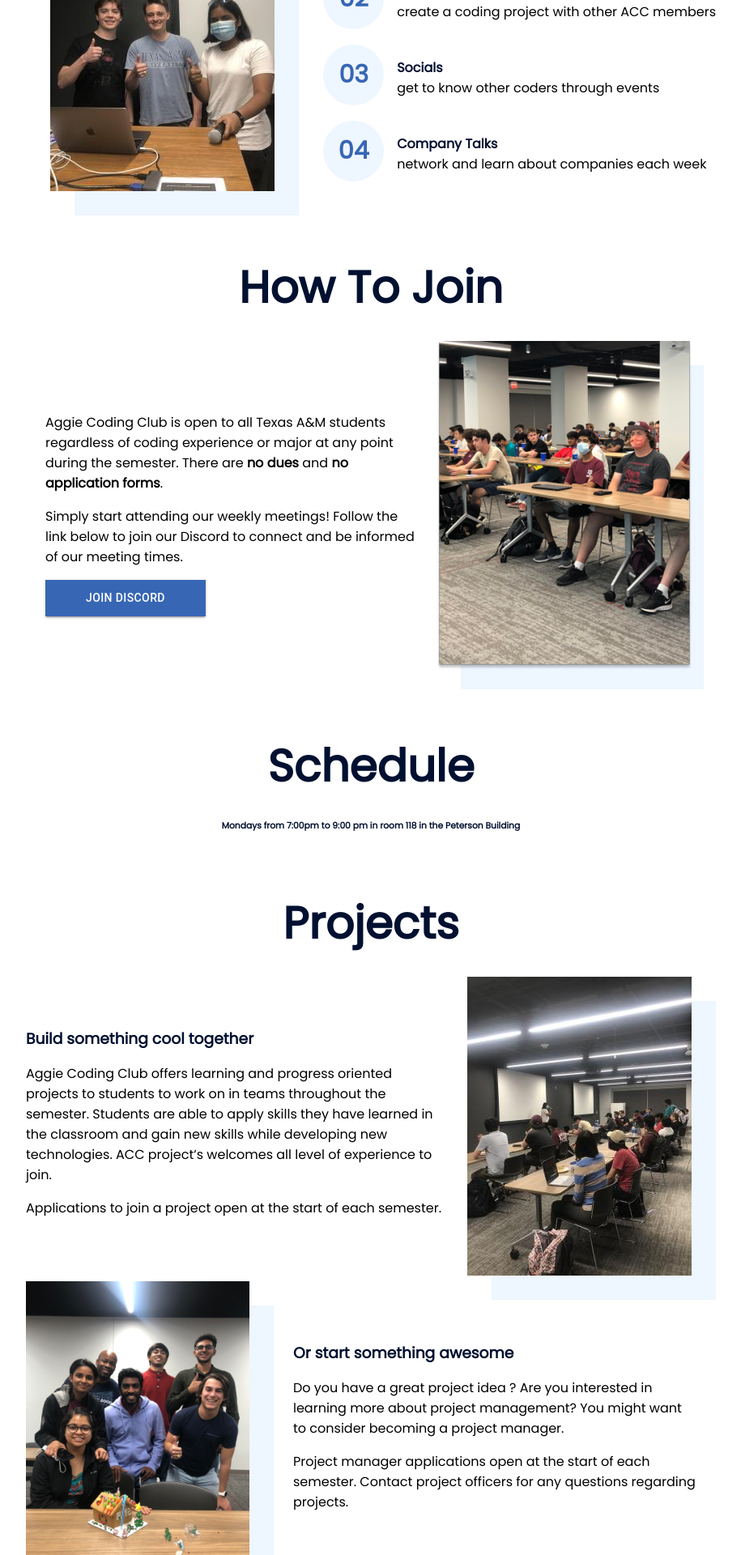
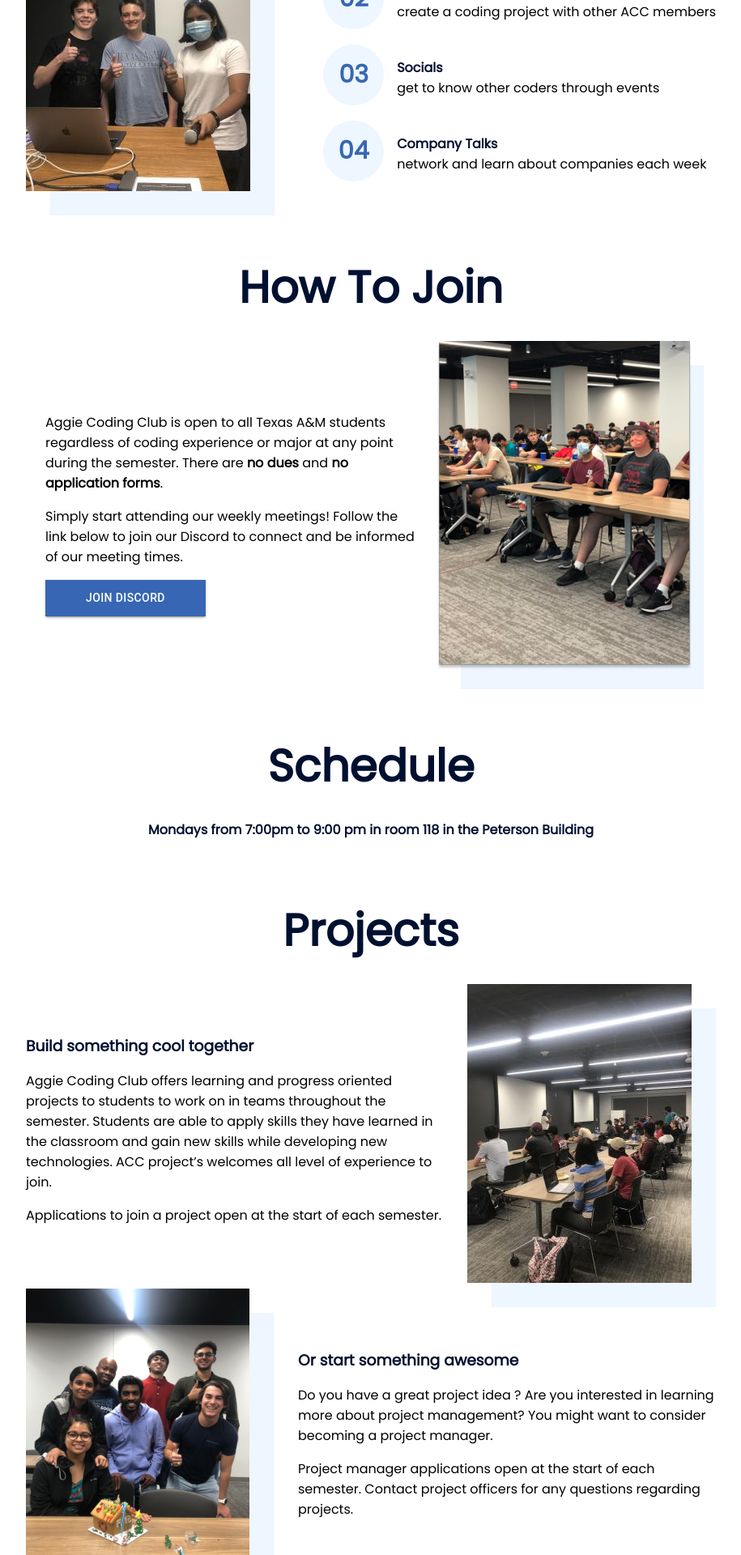
Before and after one commit to aggie-coding-club/club_website_2, a React (Create React App) app: page / in a window 1280 px wide. Shown: the part 880-2800 px from the top of the page at 81% size, without its empty margins (182-1097 px from the left). Built offline with nearby package versions, Linux system fonts and the light colour scheme.

Commit message:
Made Website Responsive (#15)
* welcome screen responsive

* pictures disappear in what we do + how to join

* BlueOffsetImage will not display on small screen size

* made project section responsive

* fixed h6 font size

```diff
--- a/src/App.css
+++ b/src/App.css
@@ -25,6 +25,7 @@
 }
 
 h6 {
+  font-size: 16px;
   text-align: center;
 }
 
--- a/src/App.js
+++ b/src/App.js
@@ -32,9 +32,9 @@
       values: {
         sm: 400,
         md: 600,
-        lg: 800
-      }
-    }
+        lg: 800,
+      },
+    },
   },
 });
 
--- a/src/components/assets/BlueOffsetImage.js
+++ b/src/components/assets/BlueOffsetImage.js
@@ -1,4 +1,5 @@
 import { useTheme } from "@emotion/react";
+import { Box } from "@mui/material";
 
 /**
  *
@@ -11,6 +12,14 @@
   const theme = useTheme();
   const w = width ? width : 300;
   const h = height ? height : 400;
+
+  const boxStyle = {
+    display: {
+      xs: "none",
+      sm: "none",
+      md: "flex",
+    },
+  };
 
   const containerStyle = {
     position: "relative",
@@ -28,9 +37,11 @@
     backgroundColor: theme.palette.info.main,
   };
   return (
-    <div style={containerStyle}>
-      <img src={src} alt={alt} width={width} height={height} />
-      <div style={blueBoxStyle}></div>
-    </div>
+    <Box sx={boxStyle}>
+      <div style={containerStyle}>
+        <img src={src} alt={alt} width={width} height={height} />
+        <div style={blueBoxStyle}></div>
+      </div>
+    </Box>
   );
 }
--- a/src/components/sections/HowToJoin/HowToJoin.js
+++ b/src/components/sections/HowToJoin/HowToJoin.js
@@ -2,6 +2,7 @@
 import peopleImage from "../../../static/images/people/people1.png";
 import BlueOffsetImage from "../../assets/BlueOffsetImage";
 import DiscordButton from "../../assets/DiscordButton";
+import { Box } from "@mui/material";
 
 export default function HowToJoin() {
   const containerStyle = {
@@ -16,9 +17,22 @@
     justifyContent: "center",
   };
 
+  const descriptionStyle = {
+    textAlign: {
+      xs: "center",
+      sm: "center",
+      md: "left",
+      lg: "left",
+    },
+  };
+
   const imageContainerStyle = {
+    display: {
+      xs: "none",
+      sm: "none",
+      md: "flex",
+    },
     flexGrow: 1,
-    display: "flex",
     justifyContent: "center",
   };
   return (
@@ -27,7 +41,7 @@
       <Container maxWidth="md">
         <div style={containerStyle}>
           <Container maxWidth="sm" sx={descriptionContainerStyle}>
-            <div>
+            <Box sx={descriptionStyle}>
               <p>
                 Aggie Coding Club is open to all Texas A&M students regardless
                 of coding experience or major at any point during the semester.
@@ -40,11 +54,11 @@
                 meeting times.
               </p>
               <DiscordButton />
-            </div>
+            </Box>
           </Container>
-          <div style={imageContainerStyle}>
+          <Box sx={imageContainerStyle}>
             <BlueOffsetImage src={peopleImage} alt="people in ACC having fun" />
-          </div>
+          </Box>
         </div>
       </Container>
     </div>
--- a/src/components/sections/Projects/Projects.js
+++ b/src/components/sections/Projects/Projects.js
@@ -5,6 +5,7 @@
 import PastProjects from "./PastProjects";
 import BlueOffsetImage from "../../assets/BlueOffsetImage";
 import { useTheme } from "@emotion/react";
+import { Box } from "@mui/material";
 
 export default function Projects() {
   const theme = useTheme();
@@ -19,8 +20,39 @@
     display: "flex",
     flexDirection: "column",
     justifyContent: "center",
-    paddingRight: 30,
     maxWidth: theme.breakpoints.values.sm,
+    textAlign: {
+      xs: "center",
+      sm: "center",
+      md: "left",
+      lg: "left",
+    },
+  };
+
+  const descriptionContainerStyle1 = {
+    paddingRight: {
+      xs: "0",
+      sm: "0",
+      md: "30px",
+      lg: "30px",
+    },
+    marginBottom: {
+      xs: "2rem",
+      sm: "2rem",
+      md: "0",
+      lg: "0",
+    },
+    ...descriptionContainerStyle,
+  };
+
+  const descriptionContainerStyle2 = {
+    paddingLeft: {
+      xs: "0",
+      sm: "0",
+      md: "30px",
+      lg: "30px",
+    },
+    ...descriptionContainerStyle,
   };
 
   const imageContainerStyle = {
@@ -33,7 +65,7 @@
       <h1>Projects</h1>
       <Container maxWidth="md">
         <div style={containerStyle}>
-          <div style={descriptionContainerStyle}>
+          <Box sx={descriptionContainerStyle1}>
             <div>
               <h3>Build something cool together</h3>
               <p>
@@ -48,8 +80,8 @@
                 semester.
               </p>
             </div>
-          </div>
-          <div style={imageContainerStyle}>
+          </Box>
+          <div>
             <BlueOffsetImage
               src={peopleImage2}
               alt="more acc people having a blast"
@@ -67,7 +99,7 @@
               height={369}
             />
           </div>
-          <Container maxWidth="sm" sx={descriptionContainerStyle}>
+          <Box sx={descriptionContainerStyle2}>
             <div>
               <h3>Or start something awesome</h3>
               <p>
@@ -80,7 +112,7 @@
                 Contact project officers for any questions regarding projects.
               </p>
             </div>
-          </Container>
+          </Box>
         </div>
       </Container>
       <PastProjects />
--- a/src/components/sections/Welcome/Welcome.js
+++ b/src/components/sections/Welcome/Welcome.js
@@ -1,10 +1,12 @@
 import DiscordButton from "../../assets/DiscordButton";
 import logo from "../../../static/icons/computer.png";
 import { useTheme } from "@emotion/react";
-import { Box } from "@mui/material";
+import { Box, useMediaQuery } from "@mui/material";
 
 export default function Welcome() {
   const theme = useTheme();
+
+  const isLg = useMediaQuery(theme.breakpoints.up("lg"));
 
   const containerStyle = {
     backgroundColor: theme.palette.info.main,
@@ -17,31 +19,38 @@
   };
 
   const contentStyle = {
-    margin: "0 100px",
+    margin: isLg ? "0 100px" : 0,
     display: "flex",
     direction: "row",
     justifyContent: "center",
-  }
+  };
 
   const imageContainerStyle = {
-    width: "250px",
+    display: {
+      xs: "none",
+      sm: "none",
+      md: "none",
+      lg: "flex",
+    },
+    alignItems: "center",
   };
 
   const headingStyle = {
-    textAlign: "left",
-    margin: 0
+    textAlign: isLg ? "left" : "center",
+    margin: 0,
   };
 
   const headingEmphasisStyle = {
     color: theme.palette.text.secondary,
     marginTop: "-1rem",
     ...headingStyle,
-
   };
 
   const textStyle = {
-    marginRight: "100px"
-  }
+    margin: isLg ? "0 100px 0 0" : "0 10px",
+    textAlign: isLg ? "left" : "center",
+    maxWidth: "750px",
+  };
 
   return (
     <Box sx={containerStyle}>
@@ -62,9 +71,9 @@
           </p>
           <DiscordButton />
         </div>
-        <div style={imageContainerStyle}>
+        <Box sx={imageContainerStyle}>
           <img src={logo} alt="ACC Logo" />
-        </div>
+        </Box>
       </div>
     </Box>
   );
--- a/src/components/sections/WhatWeDo/WhatWeDo.js
+++ b/src/components/sections/WhatWeDo/WhatWeDo.js
@@ -1,3 +1,4 @@
+import { Box } from "@mui/material";
 import peopleImage from "../../../static/images/people/people0.jpg";
 import BlueOffsetImage from "../../assets/BlueOffsetImage";
 import Characterstic from "./Characterstic";
@@ -35,8 +36,12 @@
   };
 
   const imageContainerStyle = {
+    display: {
+      xs: "none",
+      sm: "none",
+      md: "block",
+    },
     flexGrow: 1,
-    display: "flex",
     justifyContent: "center",
   };
 
@@ -50,14 +55,14 @@
       <h1>What We Do</h1>
       <Container maxWidth="md">
         <div style={containerStyle}>
-          <div style={imageContainerStyle}>
+          <Box sx={imageContainerStyle}>
             <BlueOffsetImage
               src={peopleImage}
               alt="officers in their wild habitats"
               width={277}
               height={369}
             />
-          </div>
+          </Box>
           <div style={charactersticStyle}>
             {characterstics.map((ch) => (
               <Characterstic
```
